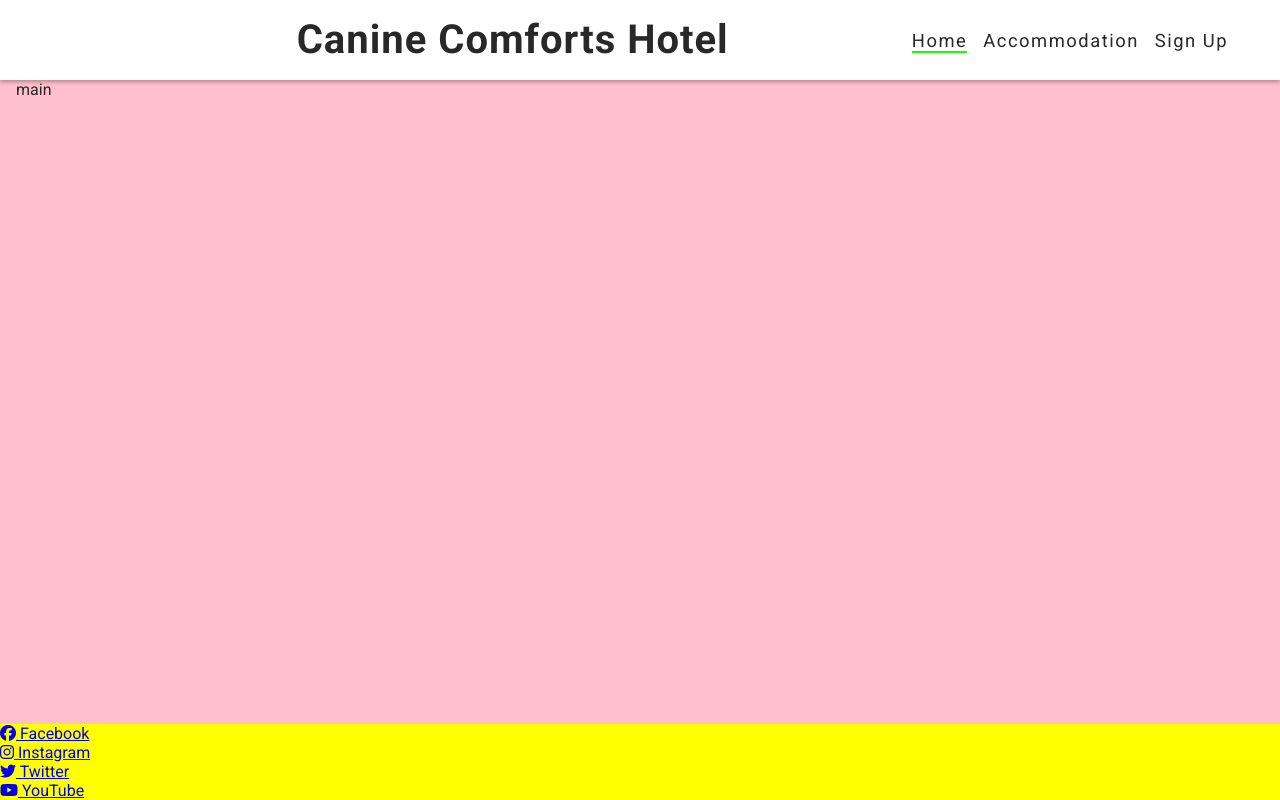
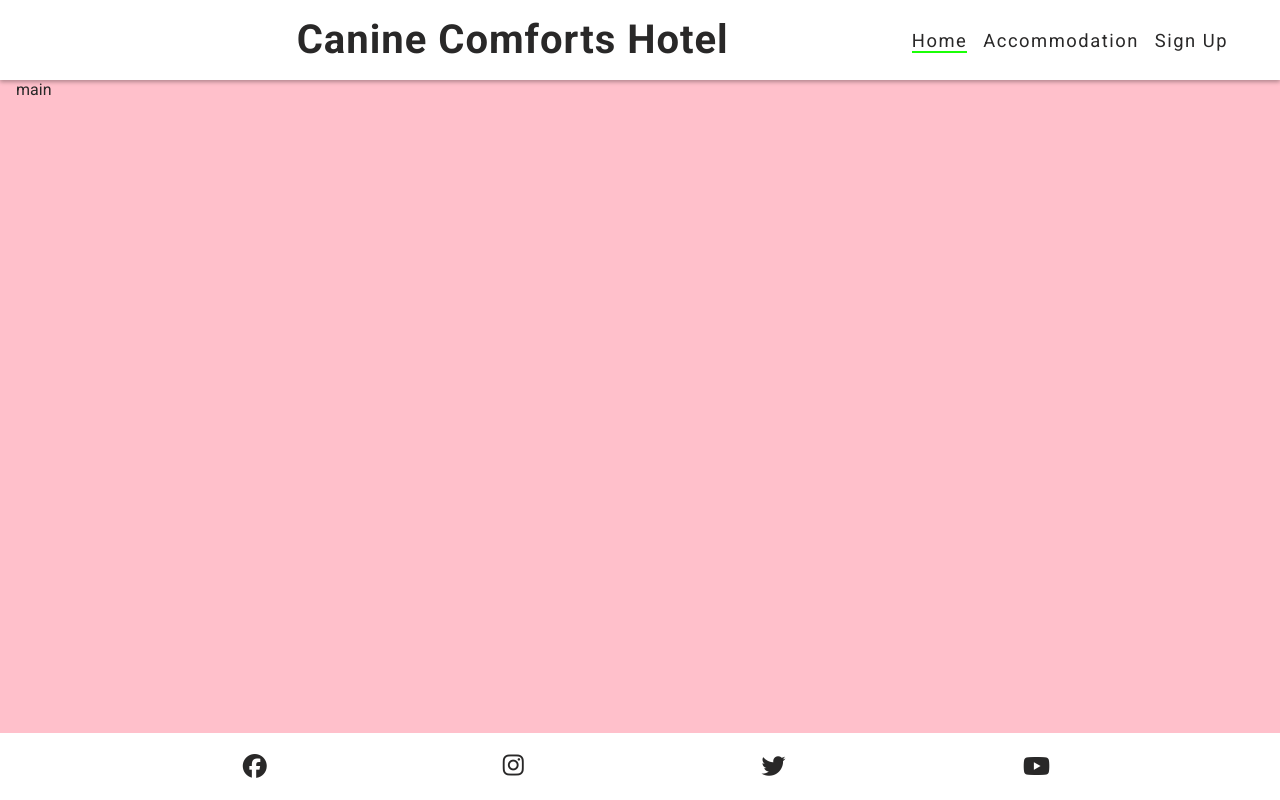
Before and after one commit to RobertDivkovic/canine-comforts-hotel, a plain HTML site: page index.html in a window 1280 px wide. Drawn offline with Linux system fonts and the light colour scheme.

Commit message:
Style foot icons for all screen sizes

```diff
--- a/assets/css/style.css
+++ b/assets/css/style.css
@@ -119,8 +119,19 @@ main {
 }
 
 /* Footer */
-footer {
-    background-color: yellow;
+#social-net {
+   text-align: center;
+   display: flex;
+   padding: 15px 0;
+   justify-content: space-evenly;
+   list-style-type: none;
+}
+
+#social-net i {
+    font-size: 150%;
+    padding: 25%;
+    color: rgb(41, 40, 40);
+
 }
 
 /* Media query: tablets and larger (768px and larger) */
--- a/index.html
+++ b/index.html
@@ -39,19 +39,19 @@
     <main>main</main>
     <!-- Footer -->
     <footer>
-        <ul>
+        <ul id="social-net">
             <li>
-                <a href="https://www.facebook.com/" target="_blank" rel="noopener" aria-label="Visit our Fackebook page (it opens in new tab)"><i class="fa-brands fa-facebook"></i> Facebook</a>
+                <a href="https://www.facebook.com/" target="_blank" rel="noopener" aria-label="Visit our Fackebook page (it opens in new tab)"><i class="fa-brands fa-facebook"></i></a>
             </li>
             <li>
                 <a href="https://www.instagram.com/" target="_blank" rel="noopener" aria-label="Visit our Instagram page (it opens in new tab)"><i
-                    class="fa-brands fa-instagram"></i> Instagram</a>
+                    class="fa-brands fa-instagram"></i></a>
             </li>
             <li>
-                <a href="https://www.twitter.com/" target="_blank" rel="noopener" aria-label="Visit our Twitter page (it opens in new tab)"><i class="fa-brands fa-twitter"></i> Twitter</a>
+                <a href="https://www.twitter.com/" target="_blank" rel="noopener" aria-label="Visit our Twitter page (it opens in new tab)"><i class="fa-brands fa-twitter"></i></a>
             </li>
             <li>
-                <a href="https://www.youtube.com/" target="_blank" rel="noopener" aria-label="Visit our YouTube page (it opens in new tab)"><i class="fa-brands fa-youtube"></i> YouTube</a>
+                <a href="https://www.youtube.com/" target="_blank" rel="noopener" aria-label="Visit our YouTube page (it opens in new tab)"><i class="fa-brands fa-youtube"></i></a>
             </li>
         </ul>
     </footer>
```
